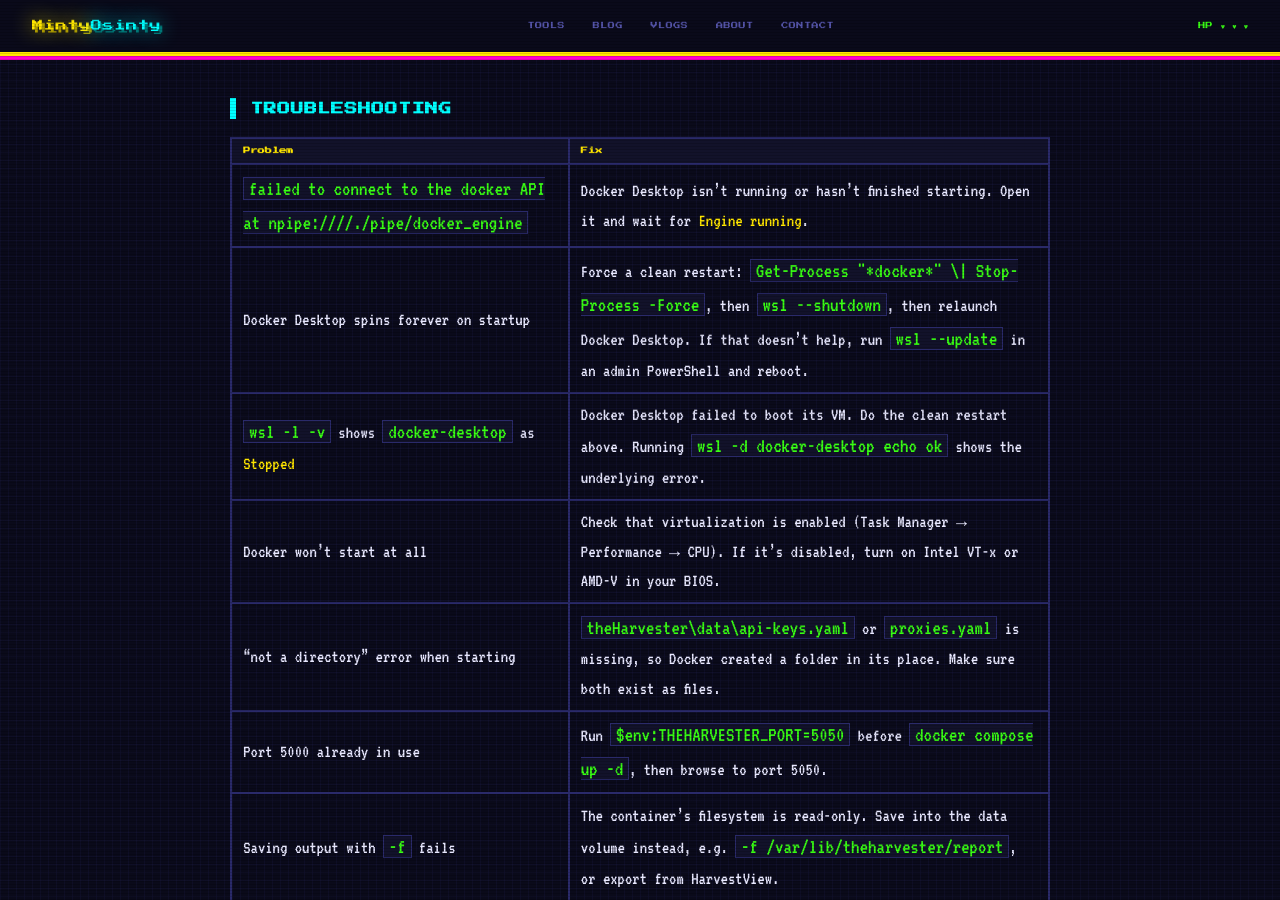
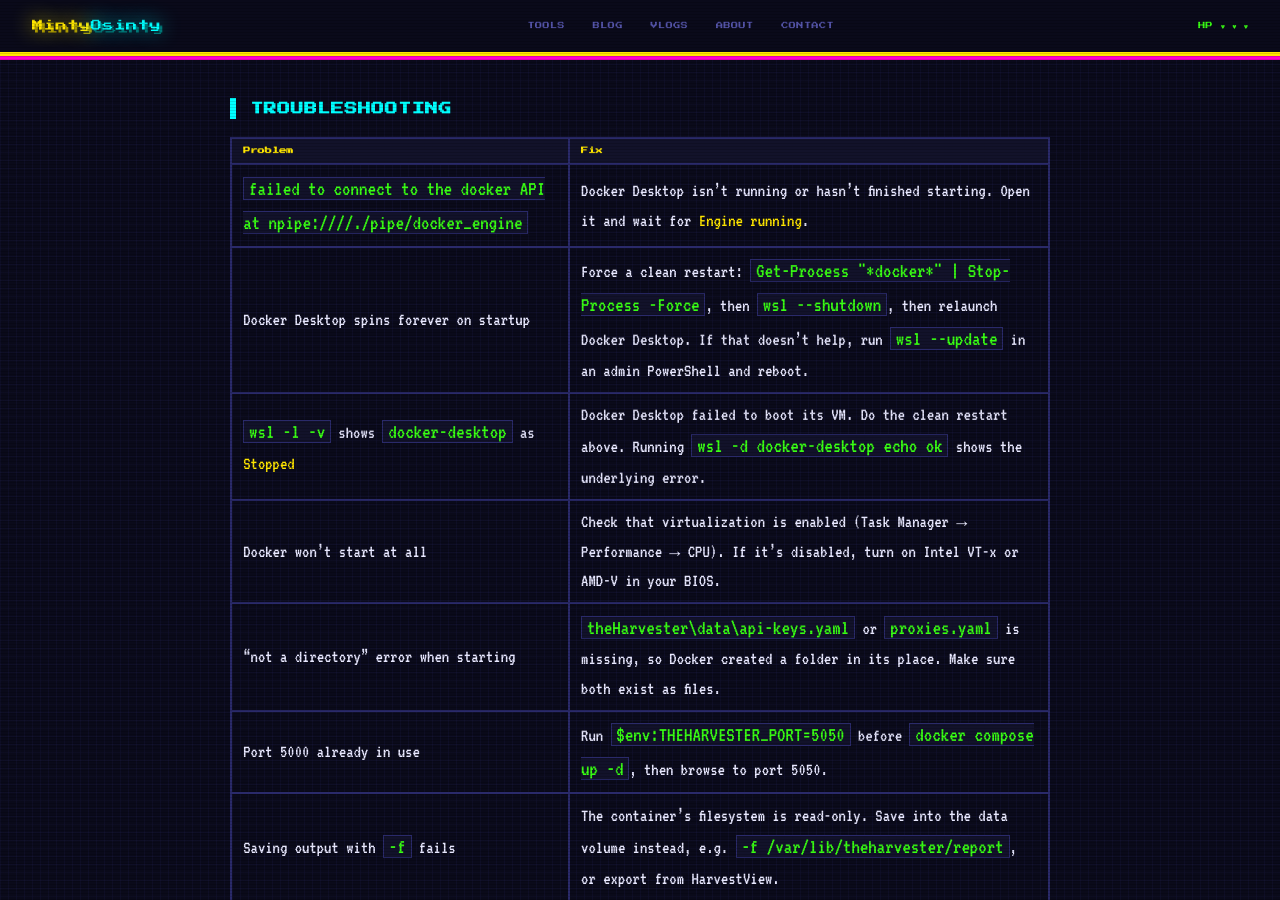
Before and after one commit to MintyOsinty/mintyosinty.github.io, a Jekyll site: the page built from _posts/2026-10-07-theharvester-docker-windows.md, in a window 1280 px wide and 900 px high, scrolled down 9226 px. Built offline with Jekyll 4.4.1, drawn with Linux system fonts in a browser that asks for light colours; some of the changed lines change nothing that is shown.

Commit message:
Fix pipe in theHarvester troubleshooting table

```diff
--- a/_posts/2026-10-07-theharvester-docker-windows.md
+++ b/_posts/2026-10-07-theharvester-docker-windows.md
@@ -279,7 +279,7 @@
 | Problem | Fix |
 |---|---|
 | `failed to connect to the docker API at npipe:////./pipe/docker_engine` | Docker Desktop isn't running or hasn't finished starting. Open it and wait for **Engine running**. |
-| Docker Desktop spins forever on startup | Force a clean restart: `Get-Process "*docker*" \| Stop-Process -Force`, then `wsl --shutdown`, then relaunch Docker Desktop. If that doesn't help, run `wsl --update` in an admin PowerShell and reboot. |
+| Docker Desktop spins forever on startup | Force a clean restart: <code>Get-Process "*docker*" &#124; Stop-Process -Force</code>, then `wsl --shutdown`, then relaunch Docker Desktop. If that doesn't help, run `wsl --update` in an admin PowerShell and reboot. |
 | `wsl -l -v` shows `docker-desktop` as **Stopped** | Docker Desktop failed to boot its VM. Do the clean restart above. Running `wsl -d docker-desktop echo ok` shows the underlying error. |
 | Docker won't start at all | Check that virtualization is enabled (Task Manager → Performance → CPU). If it's disabled, turn on Intel VT-x or AMD-V in your BIOS. |
 | "not a directory" error when starting | `theHarvester\data\api-keys.yaml` or `proxies.yaml` is missing, so Docker created a folder in its place. Make sure both exist as files. |
```
